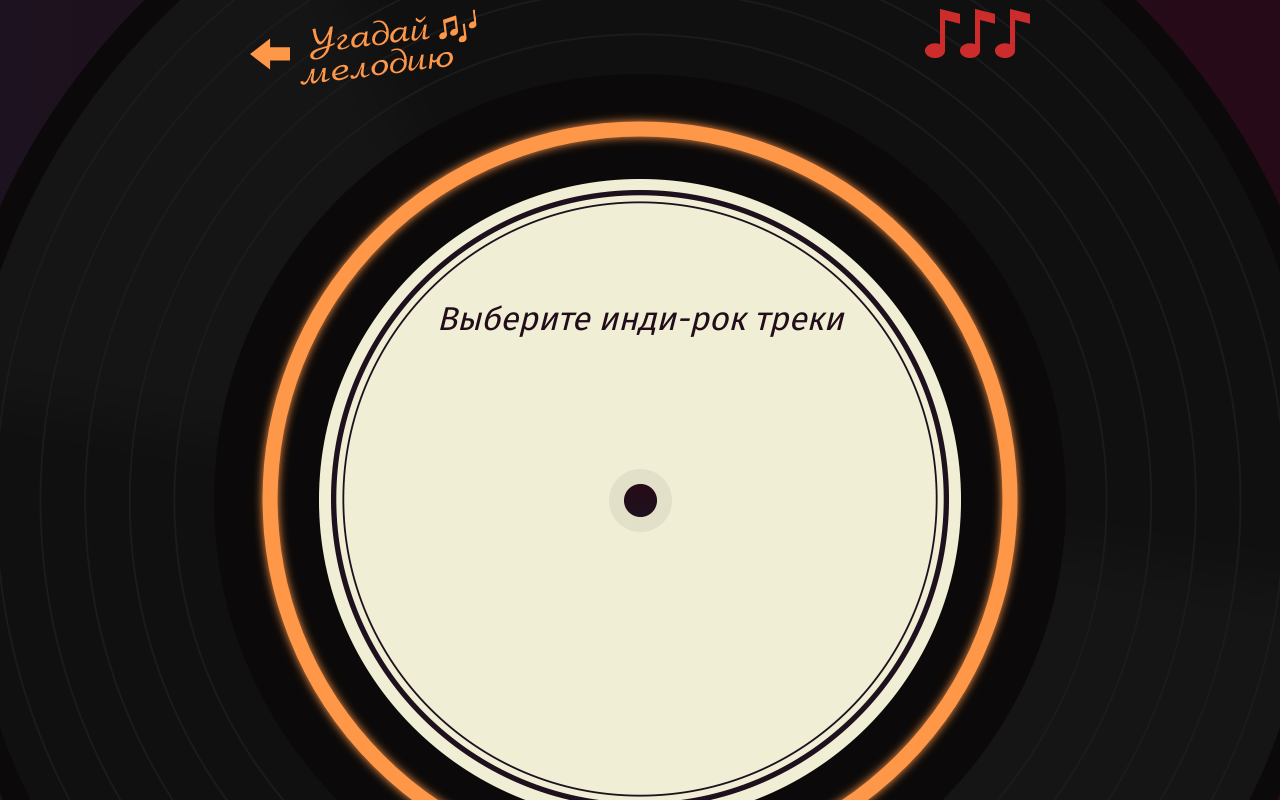
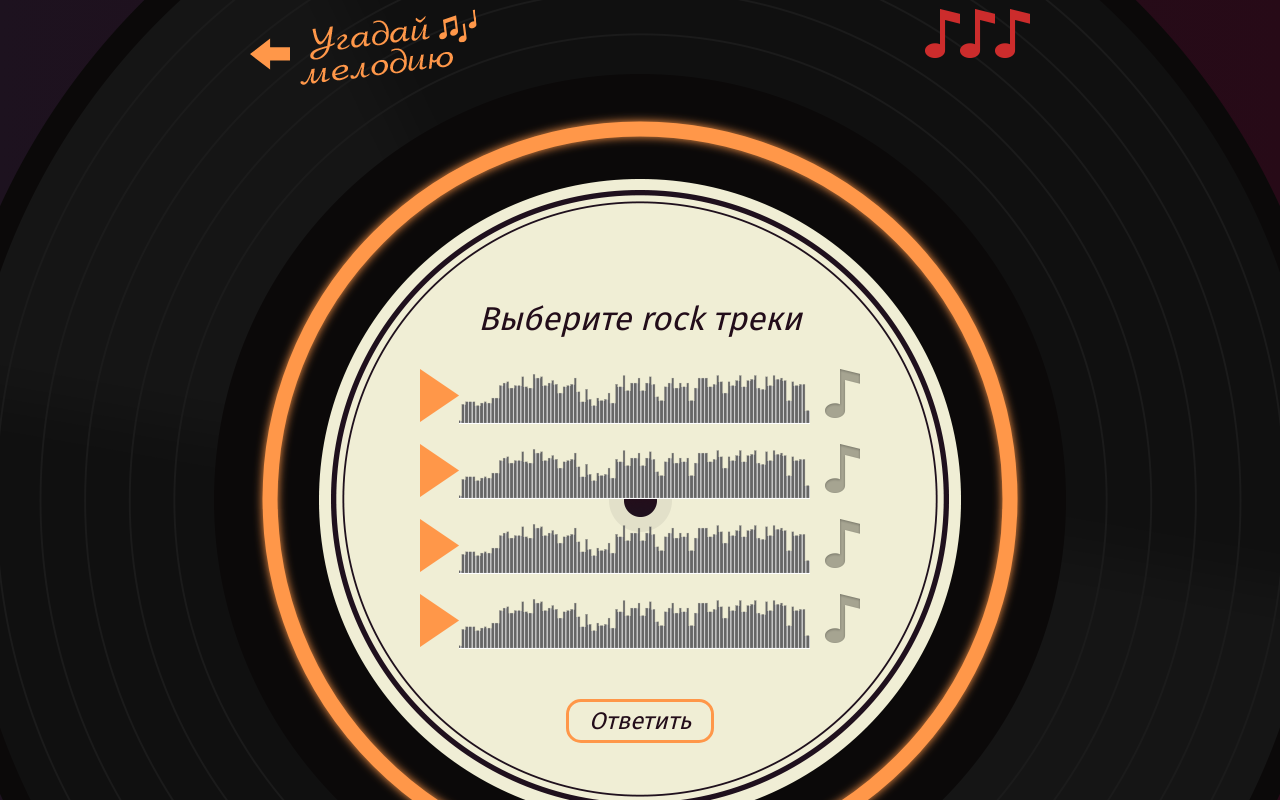
Before and after one commit to ailuka/34438-guess-melody-4, a React app: page /dev-genre in a window 1280 px wide. Shown: the top 800 px of the page. Built offline with nearby package versions, Linux system fonts and the light colour scheme.

Commit message:
3.8 Передаст компоненту «Угадай жанр» вопрос через props, опишет PropTypes и обновит снепшот тест

```diff
--- a/src/components/genre-question-screen/genre-question-screen.jsx
+++ b/src/components/genre-question-screen/genre-question-screen.jsx
@@ -1,6 +1,10 @@
 import React from "react";
+import PropTypes from "prop-types";
 
-const GenreQuestionScreen = () => {
+const GenreQuestionScreen = (props) => {
+  const {question, onAnswerClick} = props;
+  const {genre, answers} = question;
+
   return (
     <section className="game game--genre">
       <header className="game__header">
@@ -23,12 +27,52 @@ const GenreQuestionScreen = () => {
       </header>
 
       <section className="game__screen">
-        <h2 className="game__title">Выберите инди-рок треки</h2>
+        <h2 className="game__title">Выберите {genre} треки</h2>
         <form className="game__tracks">
+          {answers.map((answer, i) => {
+            return (
+              <div key={`${i}-${answer.src}`} className="track">
+                <button className="track__button track__button--play" type="button"/>
+                <div className="track__status">
+                  <audio
+                    src={answer.src}
+                  />
+                </div>
+                <div className="game__answer">
+                  <input className="game__input visually-hidden" type="checkbox" name="answer" value={`answer-${i}`} id={`answer-${i}`}
+                    onChange={() => null}
+                  />
+                  <label className="game__check" htmlFor={`answer-${i}`}>Отметить</label>
+                </div>
+              </div>
+            );
+          })}
+          <button onClick={(evt) => {
+            evt.preventDefault();
+            onAnswerClick();
+          }}
+          className="game__submit button"
+          type="submit">
+            Ответить
+          </button>
         </form>
       </section>
     </section>
   );
 };
 
+GenreQuestionScreen.propTypes = {
+  question: PropTypes.shape({
+    type: PropTypes.oneOf([`artist`, `genre`]).isRequired,
+    genre: PropTypes.string.isRequired,
+    answers: PropTypes.arrayOf(
+        PropTypes.shape({
+          src: PropTypes.shape.isRequired,
+          genre: PropTypes.string.isRequired,
+        })
+    ).isRequired,
+  }).isRequired,
+  onAnswerClick: PropTypes.func.isRequired,
+};
+
 export default GenreQuestionScreen;
```
Also changed, not shown: 2 other files (tests, documents, lock files or other folders).
